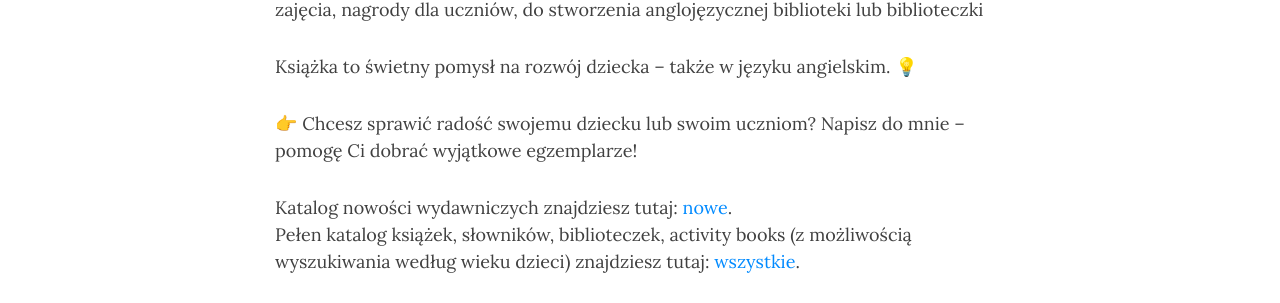
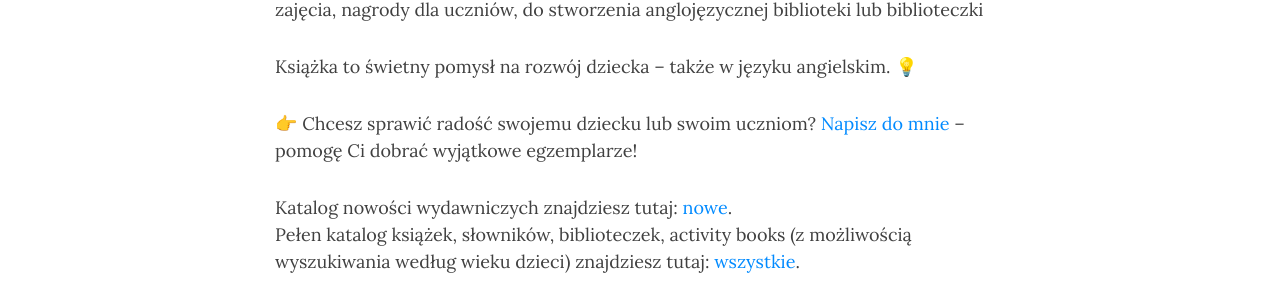
Before and after one commit to PachiaPo/PachiaPo.github.io, a Jekyll site: the page built from _posts/2025-08-26-co-robie-1-ksiazki.md, in a window 1280 px wide and 900 px high, scrolled down 701 px. Shown: the part 295-598 px from the top of the window. Built offline with Jekyll 4.4.1, drawn with Linux system fonts in a browser that asks for light colours.

Commit message:
posty: linki do kontaktu

```diff
--- a/_posts/2025-08-26-co-robie-1-ksiazki.md
+++ b/_posts/2025-08-26-co-robie-1-ksiazki.md
@@ -8,18 +8,17 @@ share-img: /assets/img/tlo_bezowe_poziome.png
 tags: []
 author: Joanna Hadzicka
 ---
-<p>Książki, które otwierają świat! 🌍📚
-</p>
-<p>Pomagam rodzicom, nauczycielom i placówkom w wyborze anglojęzycznych książek dopasowanych do wieku, poziomu znajomości języka, potrzeb i zainteresowań dzieci. Pokazuję, jak wykorzystywać je na co dzień: w domu, żłobku, przedszkolu, szkole, w parku, na wakacjach - gdziekolwiek jesteś. W mojej ofercie (stacjonarnie i wysyłkowo) znajdziesz:
-</p>
+Książki, które otwierają świat! 🌍📚
+
+Pomagam rodzicom, nauczycielom i placówkom w wyborze anglojęzycznych książek dopasowanych do wieku, poziomu znajomości języka, potrzeb i zainteresowań dzieci. Pokazuję, jak wykorzystywać je na co dzień: w domu, żłobku, przedszkolu, szkole, w parku, na wakacjach - gdziekolwiek jesteś. W mojej ofercie (stacjonarnie i wysyłkowo) znajdziesz:
+
 ✔️tytuły polecane do każdej domowej biblioteczki \
 ✔️tytuły na prezenty z różnych okazji \
 ✔️gotowe pakiety dla szkół, przedszkoli, żłobków, szkół językowych, instytucji: na zajęcia, nagrody dla uczniów, do stworzenia anglojęzycznej biblioteki lub biblioteczki
 
-<p>Książka to świetny pomysł na rozwój dziecka – także w języku angielskim. 💡
-</p>
+Książka to świetny pomysł na rozwój dziecka – także w języku angielskim. 💡
 
-<p>👉 Chcesz sprawić radość swojemu dziecku lub swoim uczniom? Napisz do mnie – pomogę Ci dobrać wyjątkowe egzemplarze!
-</p>
+👉 Chcesz sprawić radość swojemu dziecku lub swoim uczniom? [Napisz do mnie](https://hadzicka.pl/contact) – pomogę Ci dobrać wyjątkowe egzemplarze!
+
 Katalog nowości wydawniczych znajdziesz tutaj: [nowe](https://usborne.com/gb/books/latest-titles?partnerCode=10060591&utm_campaign=fun_for_kids_joanna_hadzicka&utm_source=partner-store&utm_medium=link-share). \
 Pełen katalog książek, słowników, biblioteczek, activity books (z możliwością wyszukiwania według wieku dzieci) znajdziesz tutaj: [wszystkie](https://usborne.com/gb/books/browse-by-age?partnerCode=10060591&utm_campaign=fun_for_kids_joanna_hadzicka&utm_source=partner-store&utm_medium=link-share).
```
Also changed, not shown: _posts/2025-08-22-co-robie-5-biznes.md (+2 -2 lines), _posts/2025-08-23-co-robie-4-dwujezycznosc.md (+2 -2 lines), _posts/2025-08-24-co-robie-3-warsztaty.md (+2 -2 lines), _posts/2025-08-25-co-robie-2-kiermasze.md (+4 -3 lines).
